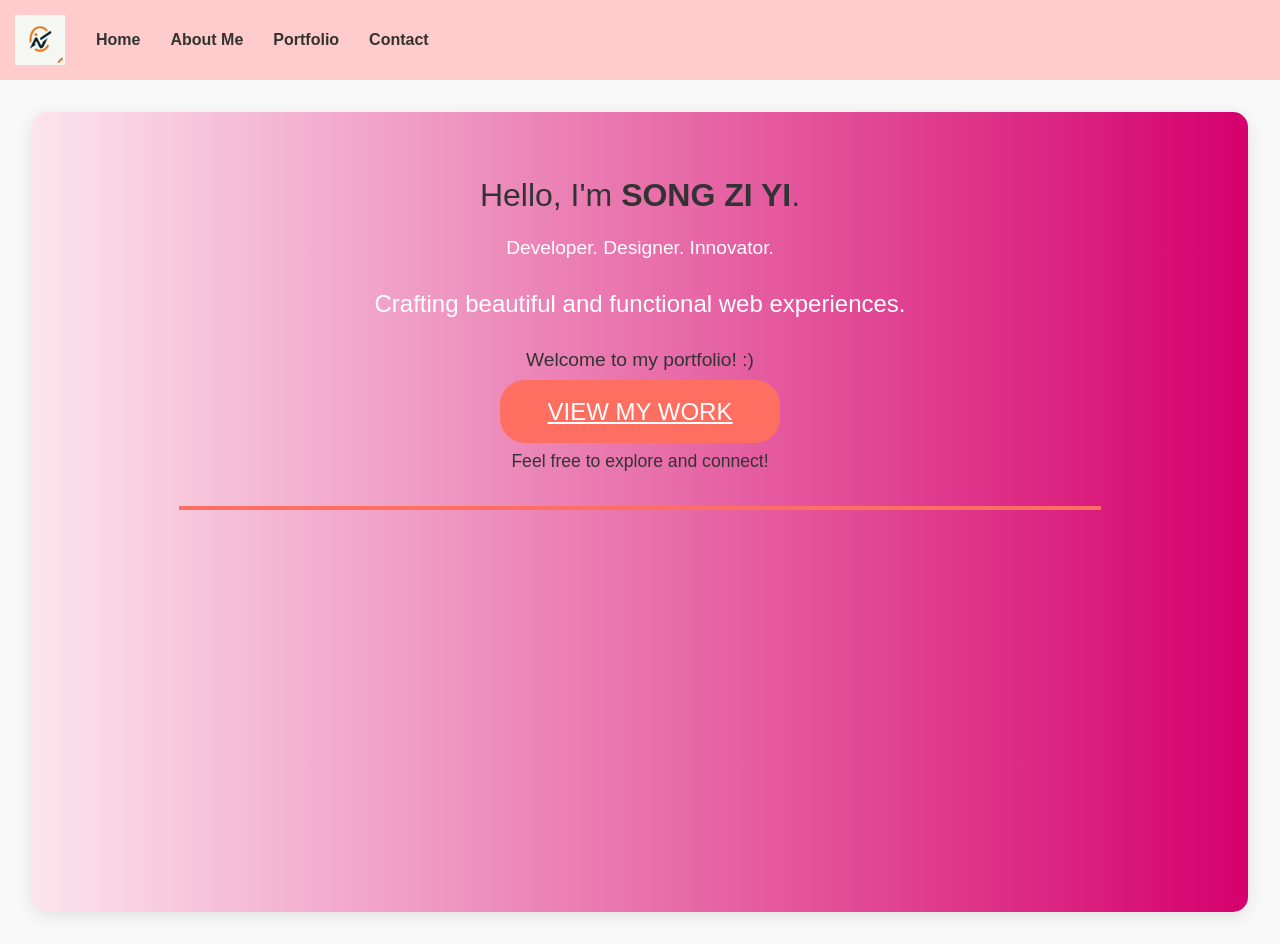
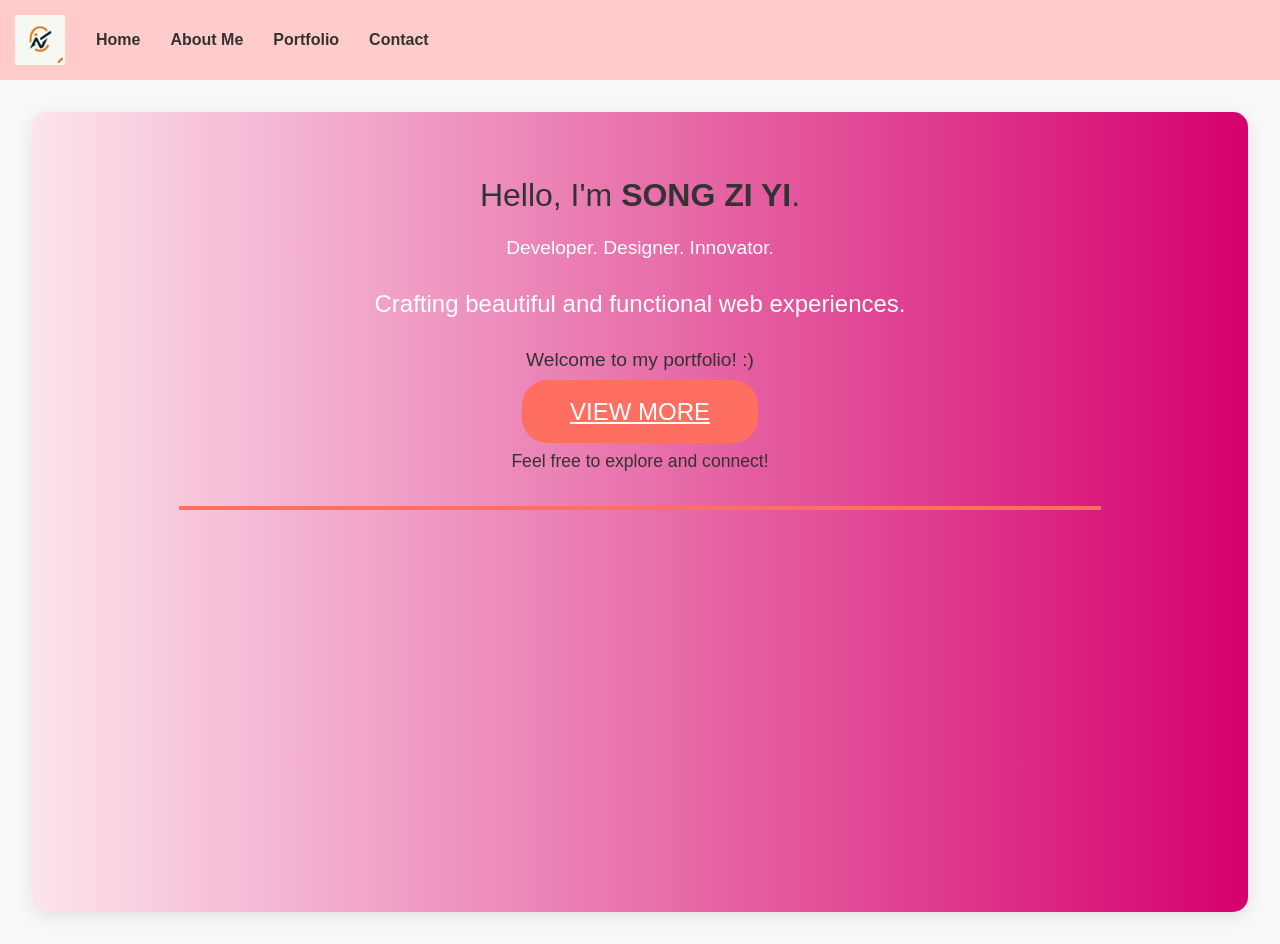
Before and after one commit to iyiz/C390-Portfolio-Development, a React (Create React App) app: page / in a window 1280 px wide. Built offline with nearby package versions, Linux system fonts and the light colour scheme.

Commit message:
last commit

```diff
--- a/src/components/Home.js
+++ b/src/components/Home.js
@@ -9,7 +9,7 @@ const Home = () => {
             <p className="role">Developer. Designer. Innovator.</p>
             <p className="tagline">Crafting beautiful and functional web experiences.</p>
             <p>Welcome to my portfolio! :)</p>
-            <Link to="/about" className="cta-button">View My Work</Link>
+            <Link to="/about" className="cta-button">View More</Link>
             <p className="explore">Feel free to explore and connect!</p>
             <div className="divider"></div> {/* Divider */}
         </section>
```
